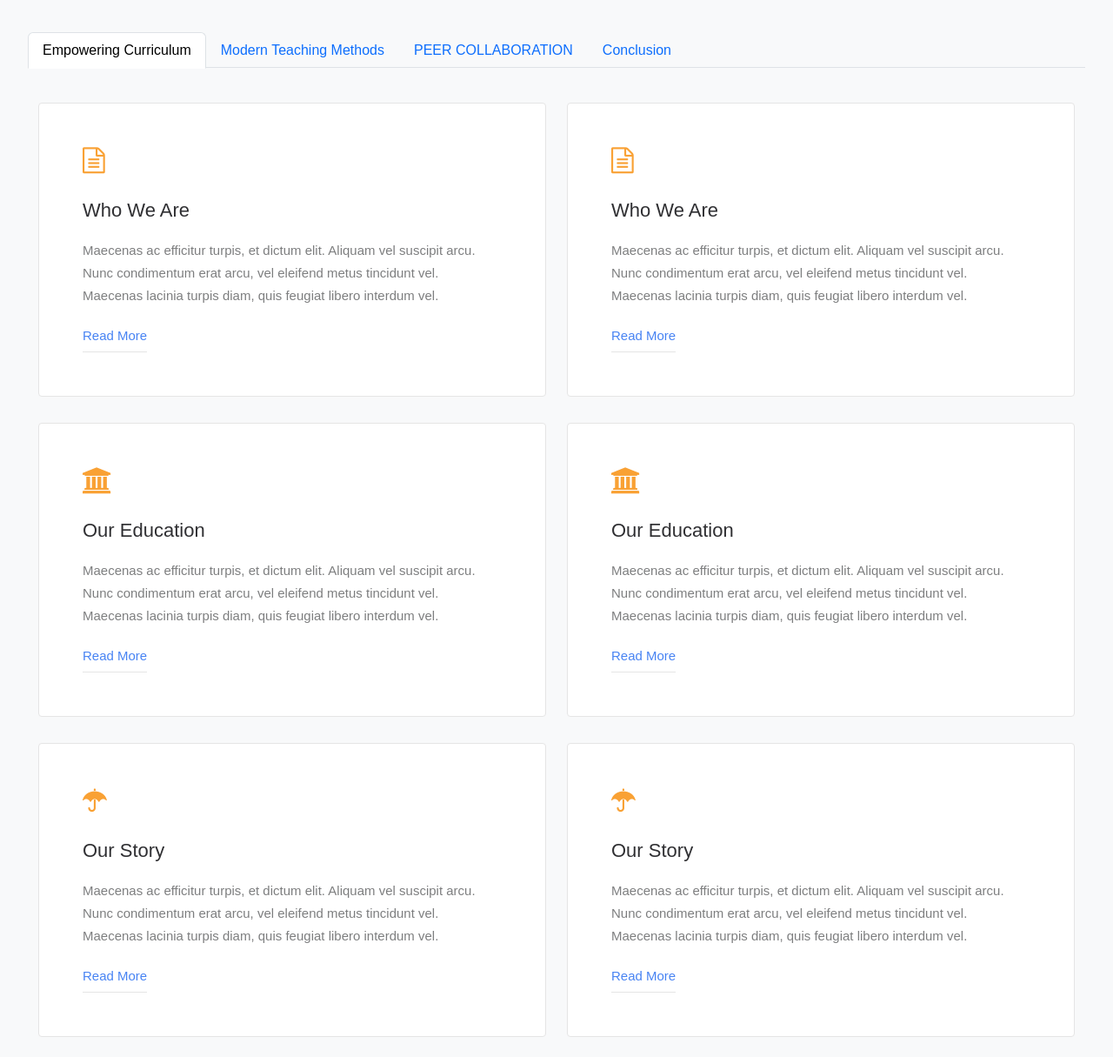
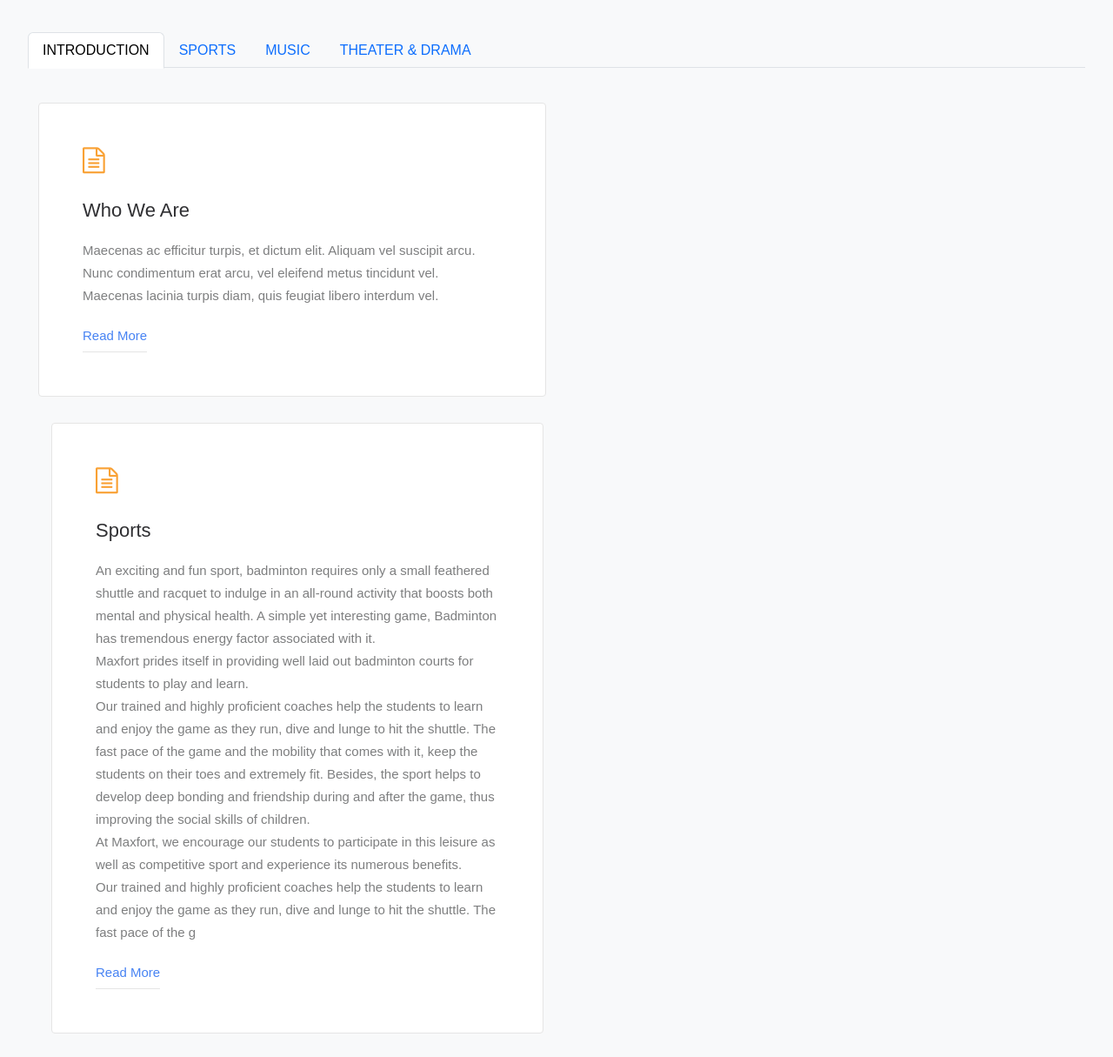
Before and after one commit to IamMonish1995/IseDelhi, a plain HTML site: page cocurricular.html in a window 1280 px wide. Shown: the part 224-1439 px from the top of the page at 87% size. Drawn offline with Linux system fonts and the light colour scheme; a web font is replaced by a local one.

Commit message:
Code Updated

```diff
--- a/cocurricular.html
+++ b/cocurricular.html
@@ -2,7 +2,7 @@
 
 <html lang="en" class="no-js">
   <head>
-    <title>ISE DELHI | Co-Curriculum</title>
+    <title>ISE DELHI | Co-Curricular</title>
     <!-- favicon -->
     <link rel="icon" type="image/x-icon" href="faviconTitle.png" />
     <meta charset="utf-8" />
@@ -161,7 +161,7 @@
                 aria-controls="home-tab-pane"
                 aria-selected="true"
               >
-                Empowering Curriculum
+                INTRODUCTION
               </button>
             </li>
             <li class="nav-item" role="presentation">
@@ -175,7 +175,7 @@
                 aria-controls="profile-tab-pane"
                 aria-selected="false"
               >
-                Modern Teaching Methods
+                SPORTS
               </button>
             </li>
             <li class="nav-item" role="presentation">
@@ -189,7 +189,7 @@
                 aria-controls="contact-tab-pane"
                 aria-selected="false"
               >
-                PEER COLLABORATION
+                MUSIC
               </button>
             </li>
             <li class="nav-item" role="presentation">
@@ -203,10 +203,12 @@
                 aria-controls="contact-tab-pane"
                 aria-selected="false"
               >
-                Conclusion
+                THEATER & DRAMA
               </button>
             </li>
           </ul>
+
+
           <div class="tab-content" id="myTabContent">
             <div
               class="tab-pane fade show active"
@@ -233,28 +235,49 @@
                           <a class="text-link" href="#">Read More</a>
                         </div>
                       </div>
+
+
+                      <div
+          class="tab-pane fade show active"
+          id="profile-tab-pane"
+          role="tabpanel"
+          aria-labelledby="profile-tab"
+          tabindex="0"
+          >
+
+
                       <div class="col-lg-6">
                         <div class="article-content">
                           <i class="fa fa-file-text-o"></i>
-                          <h2>Who We Are</h2>
+                          <h2>Sports</h2>
                           <p>
-                            Maecenas ac efficitur turpis, et dictum elit.
-                            Aliquam vel suscipit arcu. Nunc condimentum erat
-                            arcu, vel eleifend metus tincidunt vel. Maecenas
-                            lacinia turpis diam, quis feugiat libero interdum
-                            vel.
+                            An exciting and fun sport, badminton requires only a small feathered shuttle and racquet to indulge in an all-round activity that boosts both mental and physical health. A simple yet interesting game, Badminton has tremendous energy factor associated with it.<br>
+
+                            Maxfort prides itself in providing well laid out badminton courts for students to play and learn.<br>
+                            Our trained and highly proficient coaches help the students to learn and enjoy the game as they run, dive and lunge to hit the shuttle. The fast pace of the game and the mobility that comes with it, keep the students on their toes and extremely fit. Besides, the sport helps to develop deep bonding and friendship during and after the game, thus improving the social skills of children.<br>
+                            At Maxfort, we encourage our students to participate in this leisure as well as competitive sport and experience its numerous benefits.<br>
+                            Our trained and highly proficient coaches help the students to learn and enjoy the game as they run, dive and lunge to hit the shuttle. The fast pace of the g
                           </p>
                           <a class="text-link" href="#">Read More</a>
                         </div>
                       </div>
                     </div>
                   </div>
+
+
+                  <div
+                  class="tab-pane fade show active"
+                  id="contact-tab-pane"
+                  role="tabpanel"
+                  aria-labelledby="contact-tab"
+                  tabindex="0"
+                >
                   <div class="about-article">
                     <div class="row">
                       <div class="col-lg-6">
                         <div class="article-content">
                           <i class="fa fa-university"></i>
-                          <h2>Our Education</h2>
+                          <h2>Music</h2>
                           <p>
                             Maecenas ac efficitur turpis, et dictum elit.
                             Aliquam vel suscipit arcu. Nunc condimentum erat
@@ -268,7 +291,7 @@
                       <div class="col-lg-6">
                         <div class="article-content">
                           <i class="fa fa-university"></i>
-                          <h2>Our Education</h2>
+                          <h2>Theater & Drama</h2>
                           <p>
                             Maecenas ac efficitur turpis, et dictum elit.
                             Aliquam vel suscipit arcu. Nunc condimentum erat
```
Also changed, not shown: curriculum.html (+6 -6 lines), about.html (line endings or trailing spaces).
